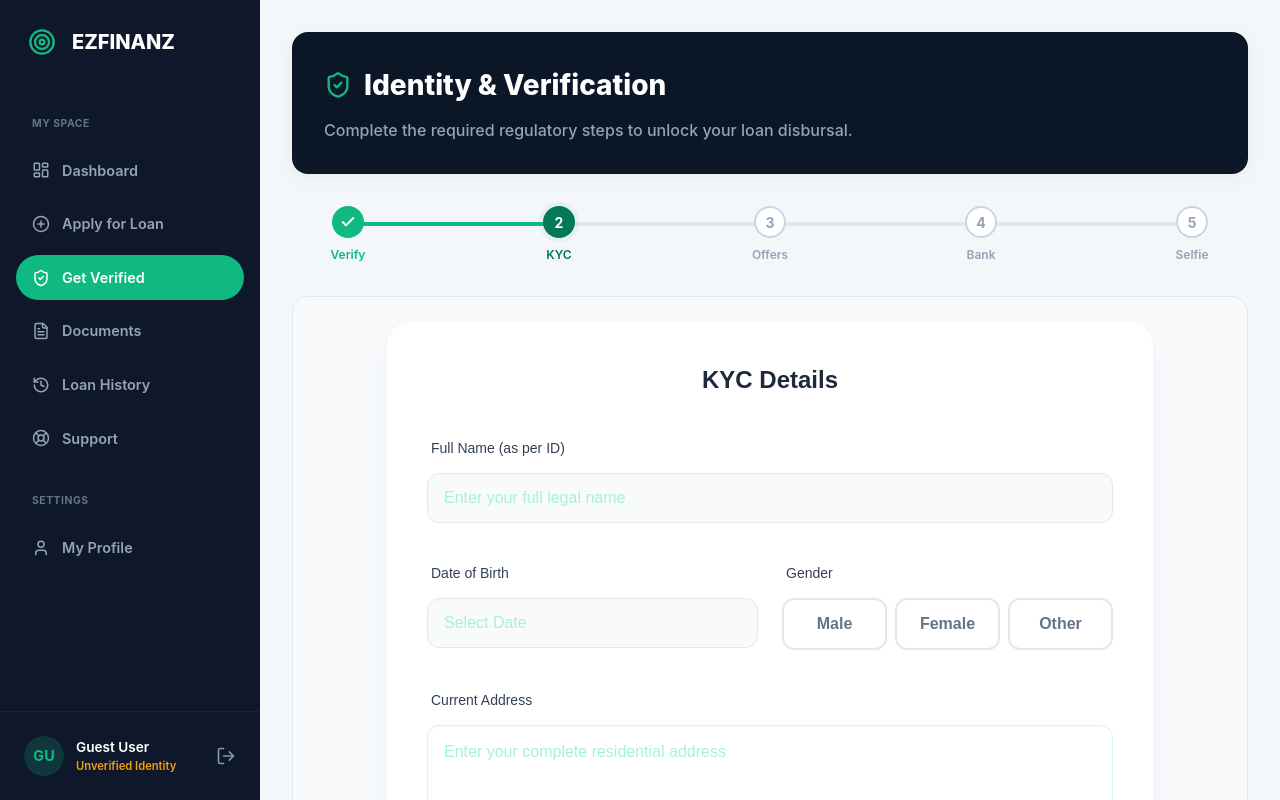
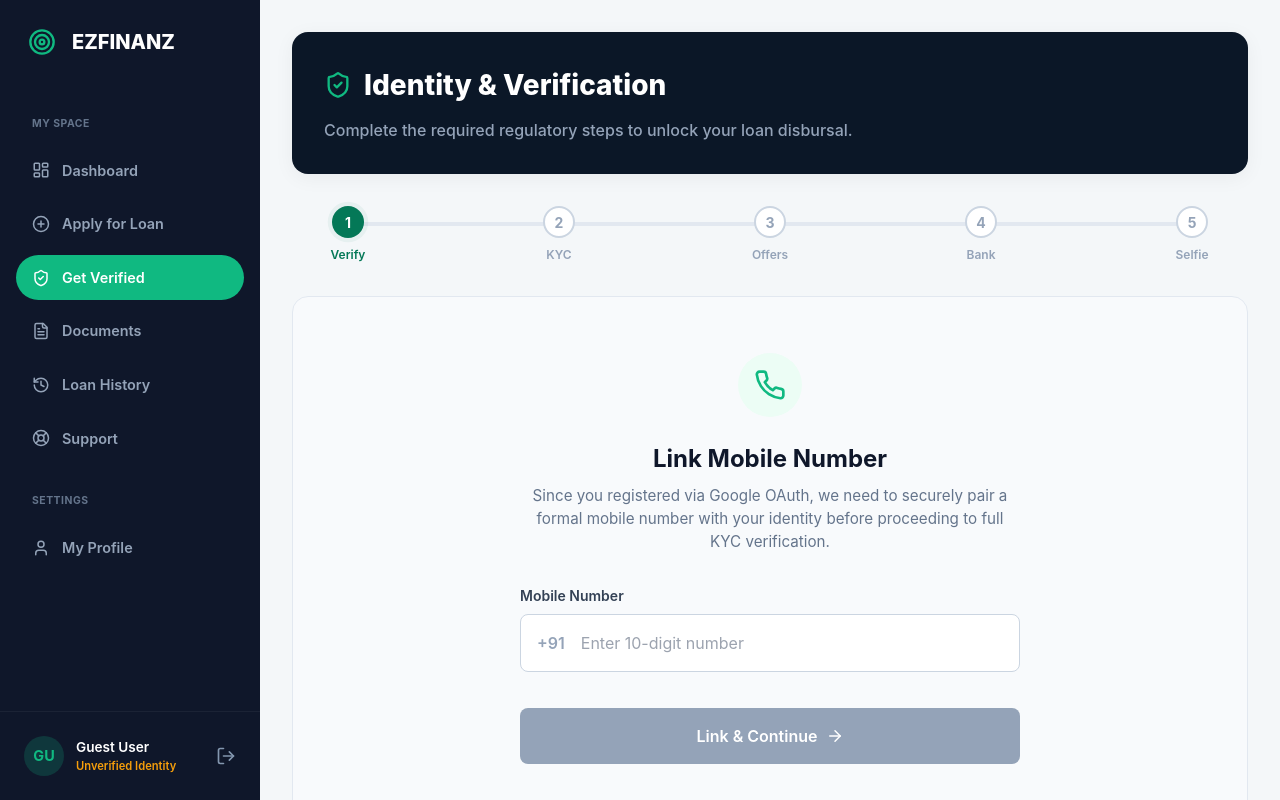
Before and after one commit to vishnu-balineni/ezfinanz-loan-origination-system, a React (Vite) app: page /dashboard/verify in a window 1280 px wide. Built offline with nearby package versions, Linux system fonts and the light colour scheme.

Commit message:
made responsive for mobileS

```diff
--- a/src/pages/AuthPage.tsx
+++ b/src/pages/AuthPage.tsx
@@ -10,6 +10,7 @@ const AuthPage = () => {
     const navigate = useNavigate();
     const [isLogin, setIsLogin] = useState(false);
     const [method, setMethod] = useState<'email' | 'phone'>('email');
+    const [isLoading, setIsLoading] = useState(false);
 
     // Email form states
     const [email, setEmail] = useState('');
@@ -70,6 +71,8 @@ const AuthPage = () => {
     const handleAuthSubmit = async (e: React.FormEvent) => {
         e.preventDefault();
 
+        if (isLoading) return; // Prevent double clicks!
+
         if (method === 'phone') {
             if (phone.length === 10) {
                 setOtpSent(true);
@@ -88,6 +91,7 @@ const AuthPage = () => {
             }
 
             try {
+                setIsLoading(true);
                 const baseURL = 'https://exfinanz-backend.onrender.com';
                 const endpoint = isLogin ? `${baseURL}/api/auth/login` : `${baseURL}/api/auth/register`;
 
@@ -130,6 +134,8 @@ const AuthPage = () => {
 
             } catch (err: any) {
                 triggerCustomAlert('error', err.response?.data?.error || err.message, 'Registration Failed');
+            } finally {
+                setIsLoading(false);
             }
         }
     };
@@ -175,7 +181,9 @@ const AuthPage = () => {
     };
 
     const handleGoogleOauthResponse = async (credentialResponse: any) => {
+        if (isLoading) return;
         try {
+            setIsLoading(true);
             const decoded: any = jwtDecode(credentialResponse.credential);
             triggerCustomAlert('success', `Google Auth Verified for ${decoded.email}. Provisioning Account...`, 'OAuth Success');
 
@@ -201,6 +209,8 @@ const AuthPage = () => {
 
         } catch (err: any) {
             triggerCustomAlert('error', err.message, 'Google Auth Error');
+        } finally {
+            setIsLoading(false);
         }
     };
 
@@ -444,10 +454,10 @@ const AuthPage = () => {
                                 <button
                                     type="submit"
                                     className="auth-submit-btn"
-                                    disabled={method === 'phone' && phone.length < 10}
+                                    disabled={isLoading || (method === 'phone' && phone.length < 10)}
                                 >
-                                    {isLogin ? (method === 'email' ? 'Sign In' : 'Send OTP') : (method === 'email' ? 'Create Account' : 'Send Verification OTP')}
-                                    <ArrowRight size={18} />
+                                    {isLoading ? 'Processing...' : isLogin ? (method === 'email' ? 'Sign In' : 'Send OTP') : (method === 'email' ? 'Create Account' : 'Send Verification OTP')}
+                                    {!isLoading && <ArrowRight size={18} />}
                                 </button>
                             </form>
                         ) : (
--- /dev/null
+++ b/src/pages/PhoneVerificationPage.tsx
@@ -0,0 +1,104 @@
+import { useState } from 'react';
+import { Phone, ArrowRight, CheckCircle2 } from 'lucide-react';
+import { triggerCustomAlert } from '../components/shared/CustomAlertModal';
+
+export default function PhoneVerificationPage({ onComplete }: { onComplete: () => void }) {
+    const [phone, setPhone] = useState('');
+    const [isLoading, setIsLoading] = useState(false);
+
+    const handleSubmit = async (e: React.FormEvent) => {
+        e.preventDefault();
+
+        if (phone.length < 10) {
+            triggerCustomAlert('error', 'Please enter a valid 10-digit phone number.', 'Invalid Input');
+            return;
+        }
+
+        setIsLoading(true);
+        const storedUser = JSON.parse(localStorage.getItem('user') || '{}');
+
+        try {
+            // Update backend
+            const response = await fetch(`https://exfinanz-backend.onrender.com/api/users/${storedUser.id}/phone`, {
+                method: 'PUT',
+                headers: { 'Content-Type': 'application/json' },
+                body: JSON.stringify({ phone })
+            });
+
+            if (!response.ok) throw new Error("Failed to update phone number.");
+
+            // Update local storage
+            storedUser.phone = phone;
+            localStorage.setItem('user', JSON.stringify(storedUser));
+
+            triggerCustomAlert('success', 'Your phone number has been updated and securely verified!', 'Phone Linked');
+
+            // Advance to KYC step
+            onComplete();
+        } catch (err: any) {
+            triggerCustomAlert('error', err.message, 'Update Failed');
+        } finally {
+            setIsLoading(false);
+        }
+    };
+
+    return (
+        <div style={{ maxWidth: '500px', margin: '0 auto', textAlign: 'center', padding: '2rem 0' }}>
+            <div style={{ background: '#ecfdf5', width: '64px', height: '64px', borderRadius: '50%', display: 'flex', alignItems: 'center', justifyContent: 'center', margin: '0 auto 1.5rem auto' }}>
+                <Phone size={32} color="#10b981" />
+            </div>
+
+            <h2 style={{ fontSize: '1.5rem', fontWeight: 700, color: '#0f172a', marginBottom: '0.5rem' }}>Link Mobile Number</h2>
+            <p style={{ color: '#64748b', fontSize: '0.95rem', marginBottom: '2rem' }}>
+                Since you registered via Google OAuth, we need to securely pair a formal mobile number with your identity before proceeding to full KYC verification.
+            </p>
+
+            <form onSubmit={handleSubmit} style={{ display: 'flex', flexDirection: 'column', gap: '1.25rem' }}>
+                <div style={{ position: 'relative', textAlign: 'left' }}>
+                    <label style={{ display: 'block', fontSize: '0.875rem', fontWeight: 600, color: '#334155', marginBottom: '0.5rem' }}>
+                        Mobile Number
+                    </label>
+                    <div style={{ display: 'flex', alignItems: 'center', background: 'white', border: '1px solid #cbd5e1', borderRadius: '0.5rem', overflow: 'hidden', padding: '0.5rem' }}>
+                        <span style={{ color: '#94a3b8', padding: '0 0.5rem', fontWeight: 600 }}>+91</span>
+                        <input
+                            type="tel"
+                            required
+                            placeholder="Enter 10-digit number"
+                            value={phone}
+                            onChange={(e) => {
+                                const val = e.target.value.replace(/\D/g, '');
+                                if (val.length <= 10) setPhone(val);
+                            }}
+                            style={{ border: 'none', background: 'transparent', outline: 'none', flex: 1, padding: '0.5rem', fontSize: '1rem', color: '#0f172a' }}
+                        />
+                        {phone.length === 10 && <CheckCircle2 size={20} color="#10b981" style={{ marginRight: '0.5rem' }} />}
+                    </div>
+                </div>
+
+                <button
+                    type="submit"
+                    disabled={isLoading || phone.length < 10}
+                    style={{
+                        background: isLoading || phone.length < 10 ? '#94a3b8' : '#10b981',
+                        color: 'white',
+                        border: 'none',
+                        padding: '1rem',
+                        borderRadius: '0.5rem',
+                        fontSize: '1rem',
+                        fontWeight: 600,
+                        cursor: isLoading || phone.length < 10 ? 'not-allowed' : 'pointer',
+                        display: 'flex',
+                        alignItems: 'center',
+                        justifyContent: 'center',
+                        gap: '0.5rem',
+                        transition: 'background 0.2s',
+                        marginTop: '1rem'
+                    }}
+                >
+                    {isLoading ? 'Processing...' : 'Link & Continue'}
+                    {!isLoading && <ArrowRight size={18} />}
+                </button>
+            </form>
+        </div>
+    );
+}
--- a/src/pages/portal/VerificationFlow.tsx
+++ b/src/pages/portal/VerificationFlow.tsx
@@ -3,6 +3,7 @@ import KycPage from '../KycPage';
 import EligibilityPage from '../EligibilityPage';
 import BankDetailsPage from '../BankDetailsPage';
 import SelfiePage from '../SelfiePage';
+import PhoneVerificationPage from '../PhoneVerificationPage';
 import { ShieldCheck, CheckCircle2 } from 'lucide-react';
 import { Stepper } from '../../components/Stepper';
 import './ProfileStyles.css';
@@ -12,8 +13,11 @@ const VerificationFlow = () => {
     const storedUser = JSON.parse(localStorage.getItem('user') || '{}');
     const isVerified = storedUser.isKycVerified || false;
 
-    // Verification Flow State (0: KYC, 1: Eligibility, 2: Bank, 3: Selfie, 4: Done)
-    const [onboardingStep, setOnboardingStep] = useState(isVerified ? 4 : 0);
+    // Check if we need Phone Verification step
+    const needsPhoneVerification = !storedUser.phone || storedUser.phone.startsWith('OAuth-');
+
+    // Verification Flow State (-1: Phone, 0: KYC, 1: Eligibility, 2: Bank, 3: Selfie, 4: Done)
+    const [onboardingStep, setOnboardingStep] = useState(isVerified ? 4 : (needsPhoneVerification ? -1 : 0));
 
     return (
         <div className="onboarding-dashboard-view">
@@ -34,6 +38,7 @@ const VerificationFlow = () => {
 
             {onboardingStep < 4 ? (
                 <div className="onboarding-widget-container" style={{ background: '#f8fafc', padding: '1.5rem', borderRadius: '1rem', border: '1px solid #e2e8f0' }}>
+                    {onboardingStep === -1 && <PhoneVerificationPage onComplete={() => setOnboardingStep(0)} />}
                     {onboardingStep === 0 && <KycPage onComplete={() => setOnboardingStep(1)} />}
                     {onboardingStep === 1 && <EligibilityPage onComplete={() => setOnboardingStep(2)} />}
                     {onboardingStep === 2 && <BankDetailsPage onComplete={() => setOnboardingStep(3)} />}
```
